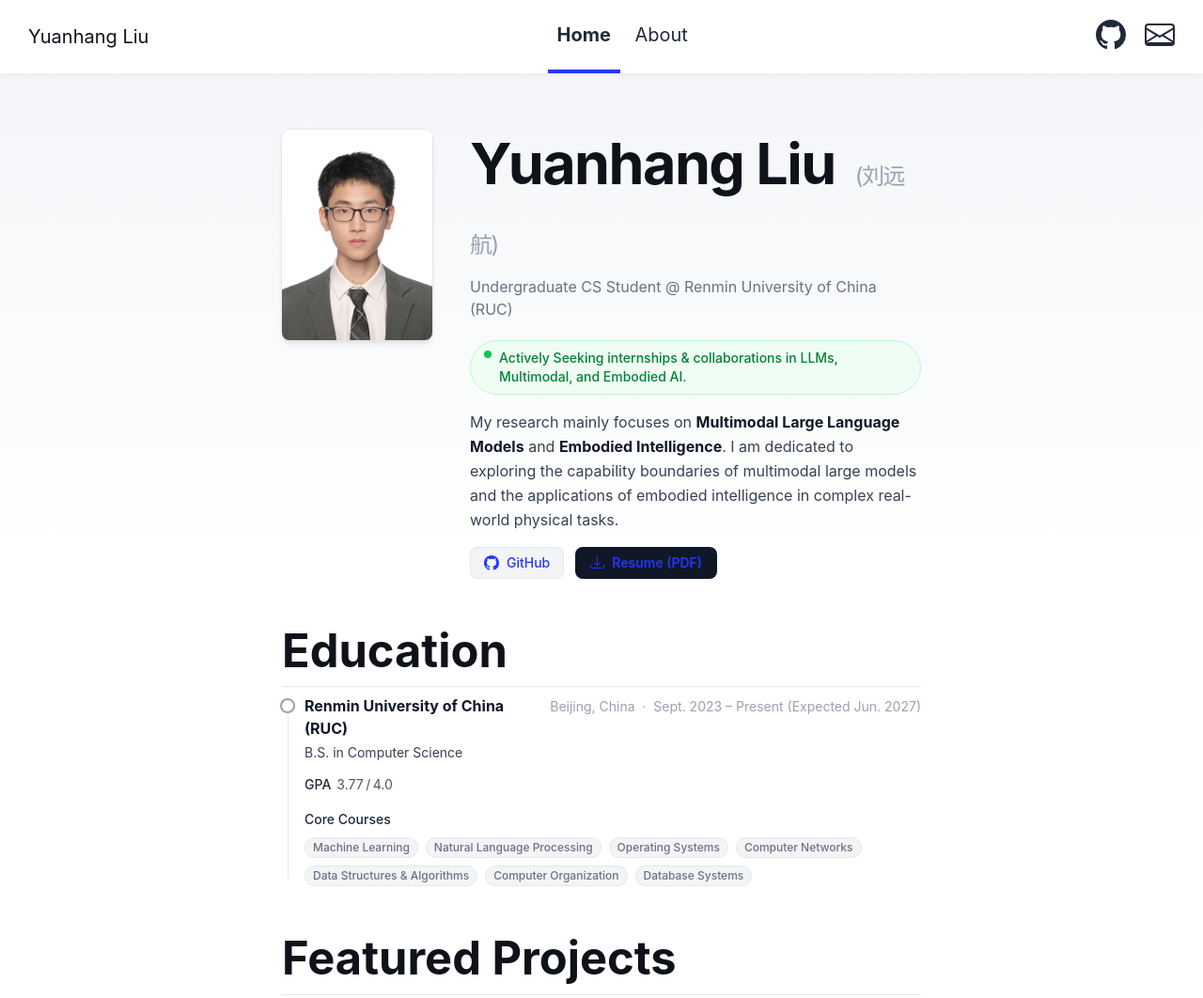
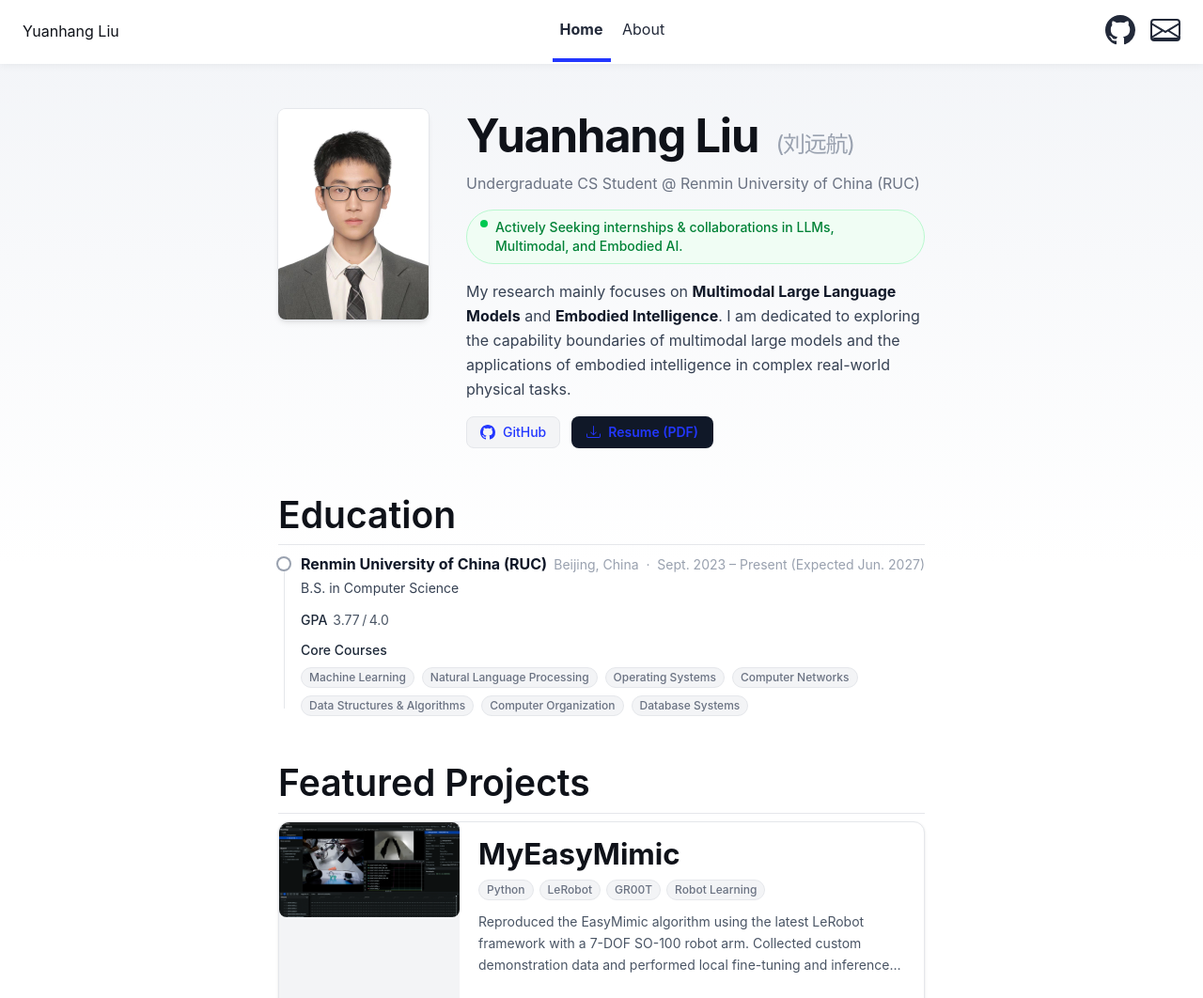
Before and after one commit to KKqdtjo/KKqdtjo.github.io, an Astro site: page / in a window 1280 px wide. Shown: the top 1062 px of the page at 94% size. Built offline with nearby package versions, Linux system fonts and the light colour scheme; Astro itself is replaced by a stand-in of ours.

Commit message:
修改字体大小

```diff
--- a/src/pages/index.astro
+++ b/src/pages/index.astro
@@ -93,7 +93,7 @@ import {
 
 			<!-- ── Education ──────────────────────────────────────── -->
 			<section class="mb-12" aria-labelledby="education-heading">
-				<h2 id="education-heading" class="text-2xl font-bold text-gray-900 mb-6 pb-2 border-b border-gray-200">
+				<h2 id="education-heading" class="text-xl font-semibold text-gray-900 mb-6 pb-2 border-b border-gray-200">
 					Education
 				</h2>
 
@@ -142,13 +142,13 @@ import {
 
 			<!-- ── Projects ────────────────────────────────────────── -->
 			<section class="mb-12" aria-labelledby="projects-heading">
-				<h2 id="projects-heading" class="text-2xl font-bold text-gray-900 mb-6 pb-2 border-b border-gray-200">Featured Projects</h2>
+				<h2 id="projects-heading" class="text-xl font-semibold text-gray-900 mb-6 pb-2 border-b border-gray-200">Featured Projects</h2>
 				<ProjectCards />
 			</section>
 
 			<!-- ── More Projects ────────────────────────────────────── -->
 			<section class="mb-12" aria-labelledby="more-projects-heading">
-				<h2 id="more-projects-heading" class="text-2xl font-bold text-gray-900 mb-6 pb-2 border-b border-gray-200">
+				<h2 id="more-projects-heading" class="text-xl font-semibold text-gray-900 mb-6 pb-2 border-b border-gray-200">
 					More Projects
 				</h2>
 				<ul class="divide-y divide-gray-100">
@@ -218,7 +218,7 @@ import {
 
 			<!-- ── Competitions & Awards ─────────────────────────────── -->
 			<section class="mb-12" aria-labelledby="awards-heading">
-				<h2 id="awards-heading" class="text-2xl font-bold text-gray-900 mb-6 pb-2 border-b border-gray-200">
+				<h2 id="awards-heading" class="text-xl font-semibold text-gray-900 mb-6 pb-2 border-b border-gray-200">
 					Competitions &amp; Awards
 				</h2>
 				<ul class="divide-y divide-gray-100">
--- a/src/styles/global.css
+++ b/src/styles/global.css
@@ -28,7 +28,7 @@ body {
 	word-wrap: break-word;
 	overflow-wrap: break-word;
 	color: rgb(var(--gray-dark));
-	font-size: 20px;
+	font-size: 16px;
 	line-height: 1.7;
 }
 main {
@@ -117,7 +117,7 @@ hr {
 }
 @media (max-width: 720px) {
 	body {
-		font-size: 18px;
+		font-size: 16px;
 	}
 	main {
 		padding: 1em;
```
